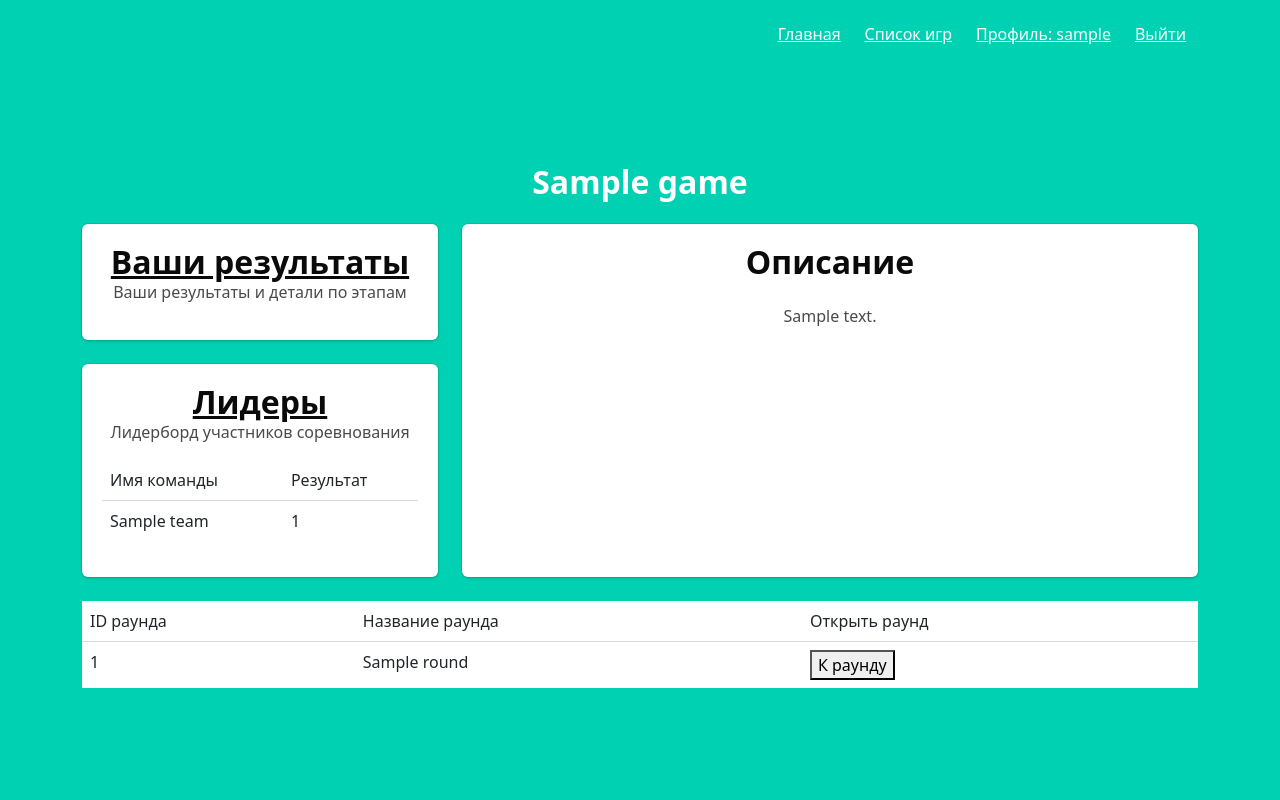
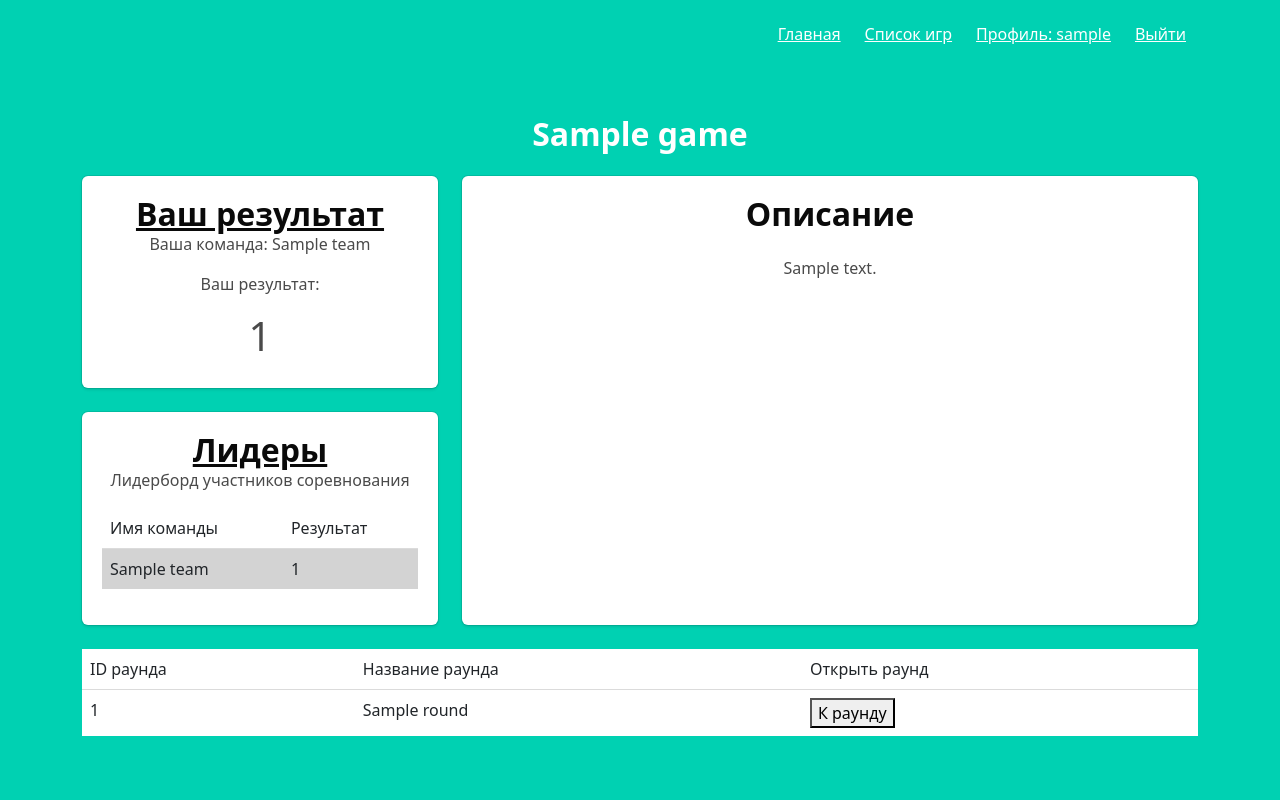
Before and after one commit to Falconwatch/BankingBattle, a Django app: page /game/1/ in a window 1280 px wide. Run offline with Django 3.2, Linux system fonts and the light colour scheme; a user stored in the database is signed in; tables that the repository leaves empty hold one stand-in row (values such as "Sample post"); some libraries are stand-ins or nearby versions.

Commit message:
Рефакторинг лидерборда

```diff
--- a/banking_battle/battle/views.py
+++ b/banking_battle/battle/views.py
@@ -55,26 +55,36 @@
 def game(request, gameid):
     user = request.user
     game = Game.objects.get(pk=gameid)
+    team = Team.objects.filter(game__id=1).filter(users_in_team__in=[user.id]).first()
 
-    #тут собираем лидерборд
-    submits_in_game = Submit.objects.filter(round__game__id = gameid)
-    teams_results_in_rounds = (submits_in_game.values("team__name", "team__id", "round").annotate(round_result=f.Max("result")).all())
-    teams_results_in_game = defaultdict(lambda: 0)
+    # тут собираем лидерборд
+    submits_in_game = Submit.objects.filter(round__game__id=gameid)
+    teams_results_in_rounds = (
+        submits_in_game.values("team__name", "team__id", "round").annotate(round_result=f.Max("result")).all())
+
+    teams_results_in_game_dict = defaultdict(lambda: 0)
     for team_result_in_round in teams_results_in_rounds:
         team_identifier = (team_result_in_round["team__id"], team_result_in_round["team__name"])
-        teams_results_in_game[team_identifier] += team_result_in_round["round_result"]
-    teams_results_in_game = [(k, v) for k, v in teams_results_in_game.items()]
+        teams_results_in_game_dict[team_identifier] += team_result_in_round["round_result"]
+
+    teams_results_in_game = [(idenifier, result, 1 if idenifier[0]==team.id else 0) for idenifier, result in teams_results_in_game_dict.items()]
     teams_results_in_game = sorted(teams_results_in_game, key=lambda x: x[1], reverse=True)
 
-    # Тут определяем, состоит ли пользователь в команде, участвующей в игре
-    user_in_team = Team.objects.filter(game__id=1).filter(users_in_team__in=[user.id]).exists()
+    # Тут определяем, состоит ли пользователь в команде, участвующей в игре и результат его команды
+    user_in_team = True if team else False
+    user_result = dict()
+    if user_in_team:
+        user_result = {"result": teams_results_in_game_dict[(team.id, team.name)],
+                       "team_name": team.name}
 
+    # Выводим список раундов
     game_rounds = game.rounds.all()
 
     template = 'battle/game.html'
     context = {"game": game,
                "leader_board": teams_results_in_game,
-               "show_submit_form": user_in_team,
+               "user_in_team": user_in_team,
+               "user_result": user_result,
                "game_rounds": game_rounds}  # Если пользователь участвует в соревновании, доступна форма сабмита
     return render(request, template, context)
 
@@ -92,17 +102,17 @@
     game_round = Round.objects.get(pk=roundid)
     game = game_round.game
     user = request.user
-    team = Team.objects.filter(users_in_team__id__contains = user.id).first()
-    team_submits_in_this_round = Submit.objects.filter(round__id=roundid).filter(team__id = team.id).all()
+    team = Team.objects.filter(users_in_team__id__contains=user.id).first()
+    team_submits_in_this_round = Submit.objects.filter(round__id=roundid).filter(team__id=team.id).all()
 
-    if request.method == 'POST' and len(request.FILES)>0:
+    if request.method == 'POST' and len(request.FILES) > 0:
         upload = request.FILES['upload']
         fss = FileSystemStorage(location="submits/")
         file = fss.save(upload.name, upload)
         file_url = fss.url(file)
-        submit = Submit(team = team,
-                    round = game_round,
-                      file = file)
+        submit = Submit(team=team,
+                        round=game_round,
+                        file=file)
         submit.save()
         context = {"game": game,
                    "round": game_round,
@@ -115,11 +125,12 @@
                    "team_submits": team_submits_in_this_round}
         return render(request, template, context)
 
+
 @login_required
 def download_submit(request, submit_id):
     user = request.user
-    team = Team.objects.filter(users_in_team__id__contains = user.id).first()
-    submit = Submit.objects.filter(id=submit_id).filter(team__id = team.id).first()
+    team = Team.objects.filter(users_in_team__id__contains=user.id).first()
+    submit = Submit.objects.filter(id=submit_id).filter(team__id=team.id).first()
 
     file_name = submit.file.name
 
@@ -134,7 +145,6 @@
     raise Http404
 
 
-
 @login_required
 def download_file(request):
     # fill these variables with real values
--- a/banking_battle/templates/battle/game.html
+++ b/banking_battle/templates/battle/game.html
@@ -8,8 +8,15 @@
 <div class="tile is-ancestor">
   <div class="tile is-4 is-vertical is-parent">
     <div class="tile is-child box" >
-      <a class="title has-text-black" href="{% url 'battle:results'%}">Ваши результаты</a>
-      <p>Ваши результаты и детали по этапам</p>
+      <a class="title has-text-black" href="{% url 'battle:results'%}">Ваш результат</a>
+      {% if user_in_team %}
+      <p>Ваша команда: {{user_result.team_name}}</p>
+
+        <p>Ваш результат: </p><h1>{{user_result.result}}</h1>
+      {% else %}
+      <p>Вы не участвуете в этой игре</p>
+      {% endif %}
+
     </div>
     <div class="tile is-child box" title="Общий результат вычисляется на основе лучших в каждом раунде">
       <a class="title has-text-black">Лидеры</a>
@@ -20,7 +27,7 @@
           <td>Результат</td>
         </tr>
         {% for leader in leader_board%}
-          <tr>
+          <tr {% if leader.2 == 1%} bgcolor="lightgray" {%endif%}>
             <td>{{leader.0.1}}</td>
             <td>{{leader.1}}</td>
           </tr>
@@ -37,7 +44,7 @@
   </div>
 </div>
 
-{% if show_submit_form %}
+{% if user_in_team %}
   <div>
   <table class="table">
     <tr>
```
